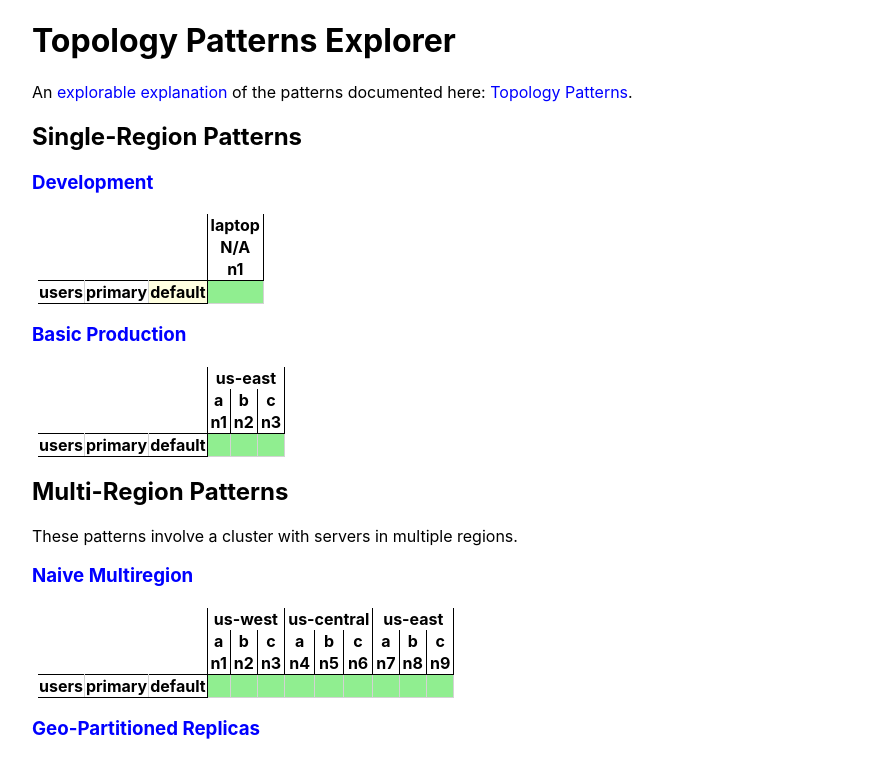
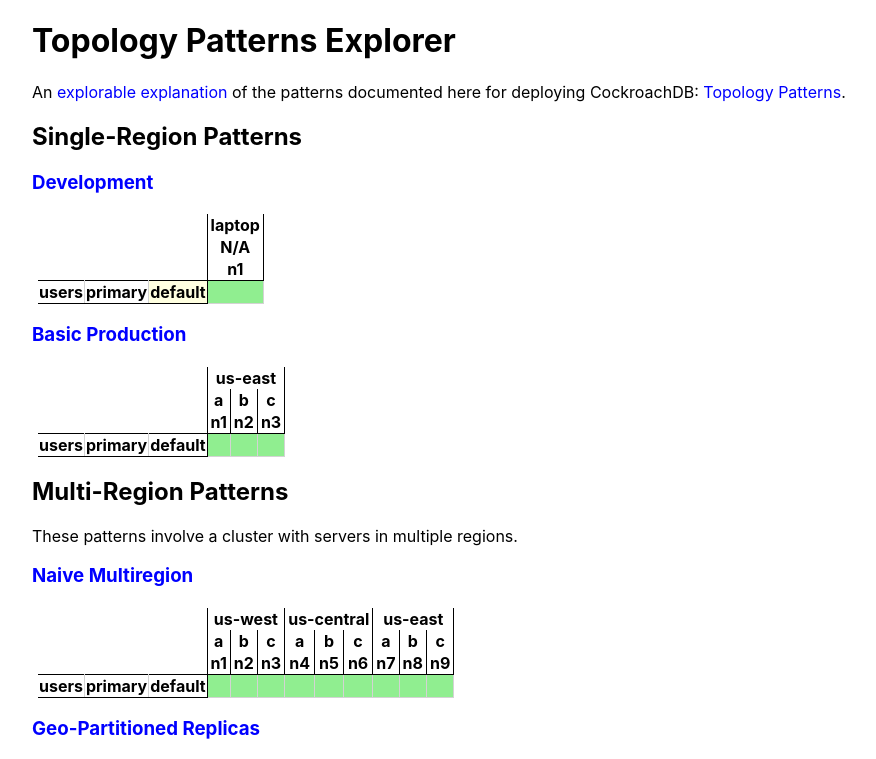
Before and after one commit to vilterp/crdb-config-explorer, a React (Create React App) app: page / in a window 1280 px wide. Shown: the top 759 px of the page, without its empty margins (18-894 px from the left). Built offline with nearby package versions, Linux system fonts and the light colour scheme.

Commit message:
say cockroachdb

```diff
--- a/src/App.tsx
+++ b/src/App.tsx
@@ -25,7 +25,7 @@
         <a href="http://worrydream.com/ExplorableExplanations/">
           explorable explanation
         </a>{" "}
-        of the patterns documented here:{" "}
+        of the patterns documented here for deploying CockroachDB:{" "}
         <a href="https://www.cockroachlabs.com/docs/stable/topology-patterns.html">
           Topology Patterns
         </a>
```
